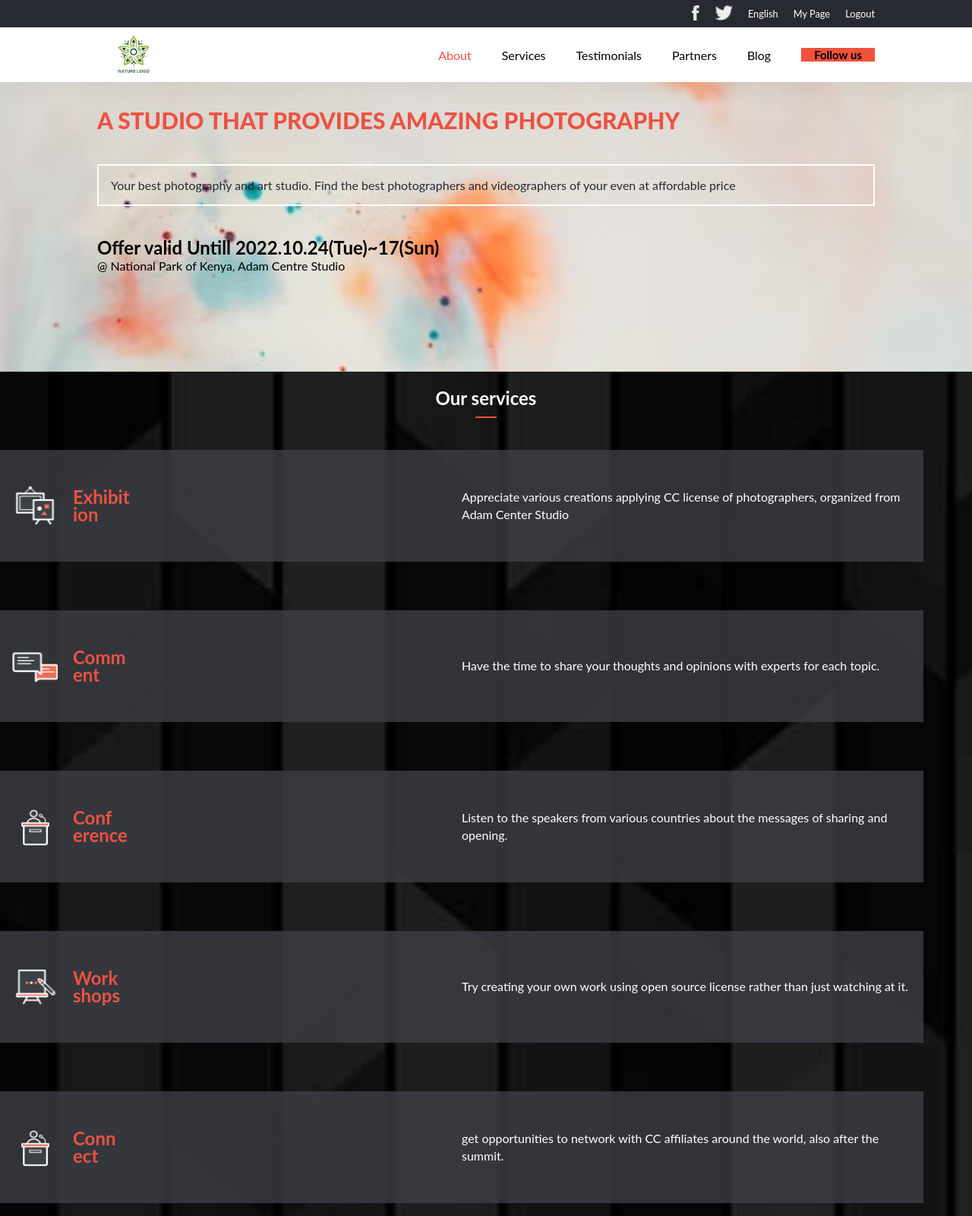
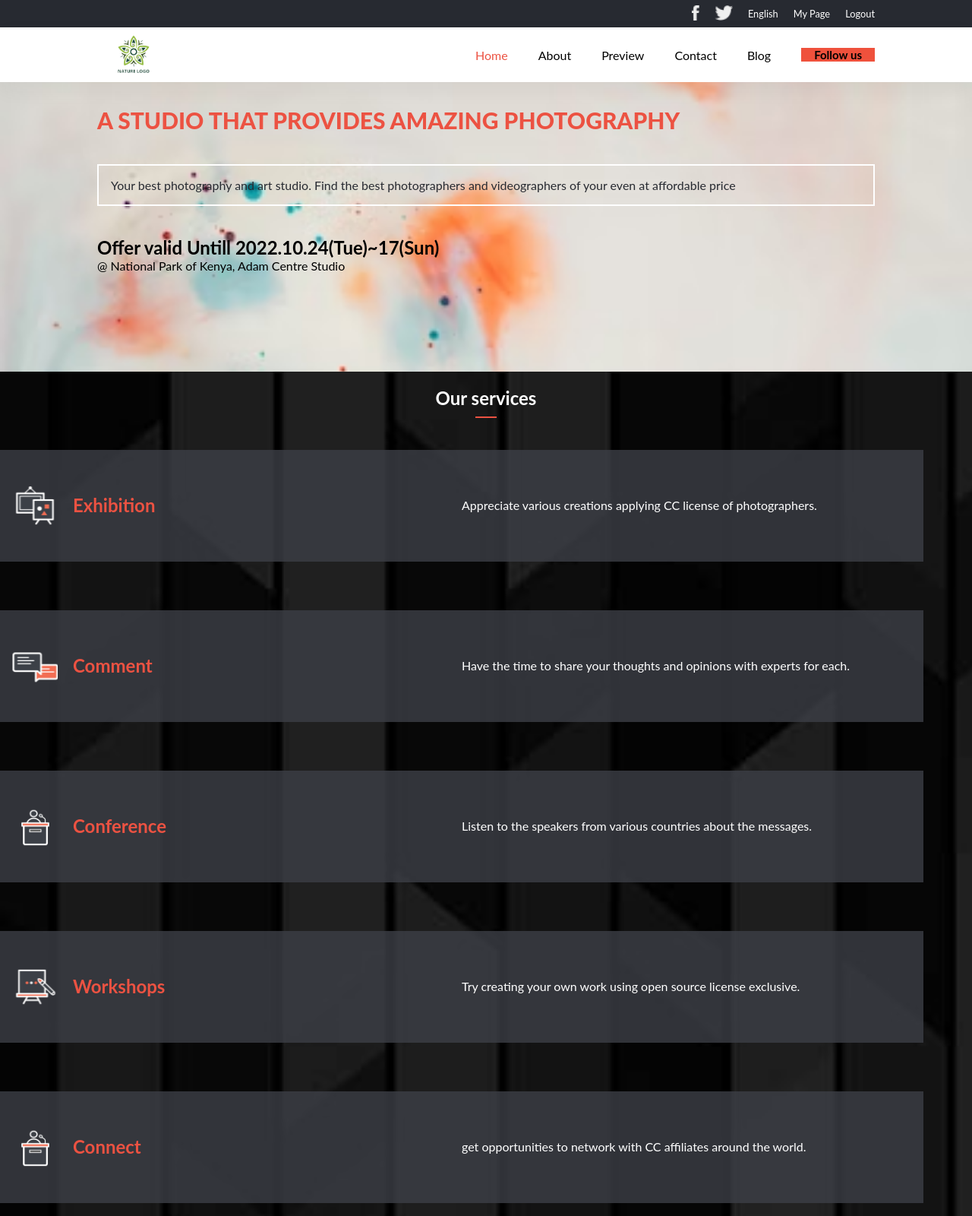
Before and after one commit to AbdimulhinYussuf3675/Module1-Capstone, a plain HTML site: page Index.html in a window 1280 px wide. Shown: the top 1600 px of the page at 76% size. Drawn offline with Linux system fonts and the light colour scheme.

```diff
--- a/Index.html
+++ b/Index.html
@@ -40,10 +40,10 @@
             <img src="./Images/Nav/hamburger-icon.svg" alt="Hamburger icon" />
           </div>
           <ul class="bottom-nav">
-            <li><a class="active" href="about.html">About</a></li>
-            <li><a href="#program">Services</a></li>
-            <li><a href="#testimonials">Testimonials</a></li>
-            <li><a href="#partners">Partners</a></li>
+            <li><a class="active" href="#program">Home</a></li>
+            <li><a href="about.html">About</a></li>
+            <li><a href="#testimonials">Preview</a></li>
+            <li><a href="#partners">Contact</a></li>
             <li><a href="#">Blog</a></li>
             <li class="folow"><a href="#">Follow us</a></li>
           </ul>
@@ -56,11 +56,10 @@
         <img src="./Images/Nav/cross.svg" alt="cross" />
       </div>
       <ul class="container">
+        <li><a href="#program">Home</a></li>
         <li><a href="about.html">About</a></li>
-        <li><a href="#program">Services</a></li>
-        <li><a href="#testimonials">Testimonials</a></li>
-        <li><a href="#partners">Partners</a></li>
-        <li><a href="#">Blog</a></li>
+        <li><a href="#claims">Featured Comment</a></li>
+        <li><a href=".partners">Partners</a></li>
       </ul>
     </div>
   </header>
@@ -85,19 +84,21 @@
     </section>
 
     <section class="program">
+
       <div class="heading">
         <h1 class="heading">Our services</h1>
         <hr>
       </div>
-
+      <div class="exhibi">
         <div class="services">
           <div class="card">
             <div class="prog-card">
               <img src="./Images/program_icon_02 1.png" alt="exhibition">
-            <h2>Exhibit <br> ion</h2>
+              <h2>Exhibition</h2>
             </div>
             <div class="card-descri">
-            <p>Appreciate various creations applying CC license of photographers, organized from Adam Center Studio</p>
+              <p>Appreciate various creations applying CC license of photographers.
+              </p>
             </div>
           </div>
         </div>
@@ -106,10 +107,10 @@
           <div class="card">
             <div class="prog-card">
               <img src="./Images/program_icon_03 1.png" alt="Forum">
-            <h2>Comm <br> ent</h2>
+              <h2>Comment</h2>
             </div>
             <div class="card-descri">
-            <p>Have the time to share your thoughts and opinions with experts for each topic.</p>
+              <p>Have the time to share your thoughts and opinions with experts for each.</p>
             </div>
           </div>
         </div>
@@ -118,10 +119,10 @@
           <div class="card">
             <div class="prog-card">
               <img src="./Images/program_icon_01 1.png" alt="speech">
-            <h2>Conf <br> erence</h2>
+              <h2>Conference</h2>
             </div>
             <div class="card-descri">
-            <p>Listen to the speakers from various countries about the messages of sharing and opening.</p>
+              <p>Listen to the speakers from various countries about the messages.</p>
             </div>
           </div>
         </div>
@@ -130,10 +131,10 @@
           <div class="card">
             <div class="prog-card">
               <img src="./Images/program_icon_04 1.png" alt="speech">
-            <h2>Work <br> shops</h2>
+              <h2>Workshops</h2>
             </div>
             <div class="card-descri">
-            <p>Try creating your own work using open source license rather than just watching at it.</p>
+              <p>Try creating your own work using open source license exclusive.</p>
             </div>
           </div>
         </div>
@@ -142,16 +143,16 @@
           <div class="card">
             <div class="prog-card">
               <img src="./Images/program_icon_01 1.png" alt="speech">
-            <h2>Conn <br> ect</h2>
+              <h2>Connect</h2>
             </div>
             <div class="card-descri">
-            <p>get opportunities to network with CC affiliates around the world, also after the summit.</p>
+              <p>get opportunities to network with CC affiliates around the world.</p>
+            </div>
+          </div>
         </div>
       </div>
         <div class="more">
           <h3><a href="#">SEE ALL SERVICES</a></h3>
-        </div>
-
         </div>
     </section>
 
@@ -168,15 +169,33 @@
       </div>
     </section>
 
-    <section>
+    <section class="patners">
       <div class="mates">
-        <div class="patners">
+        <div class="all-patners">
           <h2>Partners</h2>
+          <hr>
+        </div>
+        <div class="patner-icons">
+          <ul class="iconss">
+            <li class="icon-items"><a href="#"><img src="./Images/mozilla 1.png" alt="mozilla"></a></li>
+            <li class="icon-items"><a href="#"><img src="./Images/googlekorea 1.png" alt="googlekorea"></a></li>
+            <li class="icon-items"><a href="#"><img src="./Images/naver 1.png" alt="naver"></a></li>
+            <li class="icon-items"><a href="#"><img src="./Images/daumkakaologo 1.png" alt="daumkakaologo"></a></li>
+            <li class="icon-items"><a href="#"><img src="./Images/airbnb 1.png" alt="airbnb"></a></li>
+          </ul>
         </div>
       </div>
     </section>
 
+
+
   </main>
+  <footer>
+    <div class="footer-logo">
+      <img src="./Images/Nav/picha-removebg-preview.png" alt="logo">
+      <h1>Adam Centre Studio</h1>
+    </div>
+  </footer>
   <script src="./script/script.js"></script>
 </body>
 
```
Lines whose indentation alone changed are shown as unchanged.
